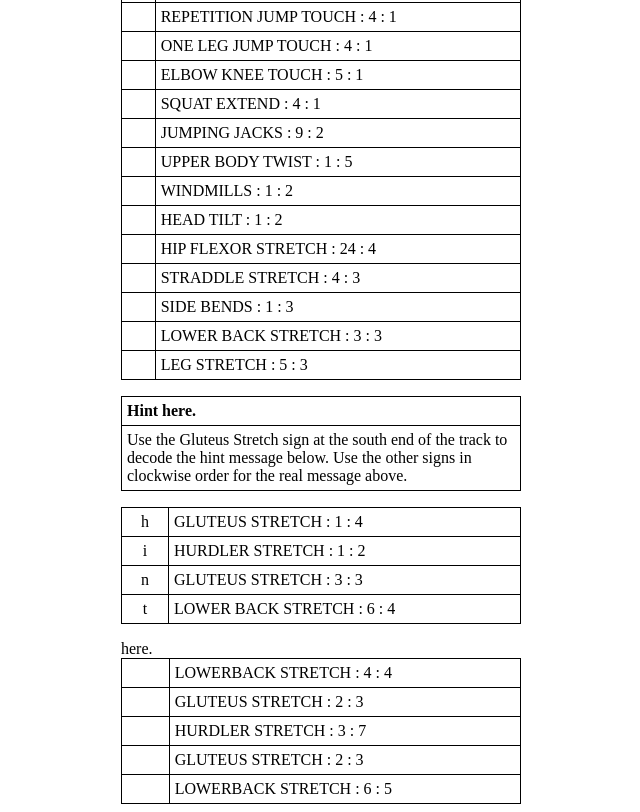
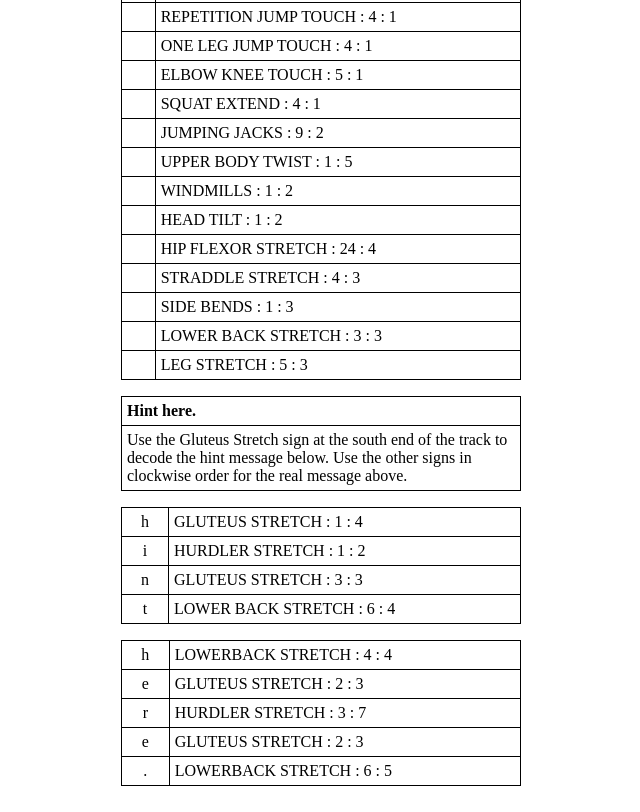
Before and after one commit to cogit18/Track, a plain HTML site: page index.html in a window 1280 px wide. Shown: the part 715-1527 px from the top of the page, without its empty margins (319-959 px from the left). Drawn offline with Linux system fonts and the light colour scheme.

Commit message:
Update index.html

```diff
--- a/index.html
+++ b/index.html
@@ -91,11 +91,11 @@
         </table>
         <p></p>
         <table>
-            <tr><td class="entry"><div contenteditable="true"></div></td>h<td>LOWERBACK STRETCH : 4 : 4</td></tr>
-            <tr><td class="entry"><div contenteditable="true"></div></td>e<td>GLUTEUS STRETCH : 2 : 3</td></tr>
-            <tr><td class="entry"><div contenteditable="true"></div></td>r<td>HURDLER STRETCH : 3 : 7</td></tr>
-            <tr><td class="entry"><div contenteditable="true"></div></td>e<td>GLUTEUS STRETCH : 2 : 3</td></tr>
-            <tr><td class="entry"><div contenteditable="true"></div></td>.<td>LOWERBACK STRETCH : 6 : 5</td></tr>
+            <tr><td class="entry"><div contenteditable="false">h</div></td><td>LOWERBACK STRETCH : 4 : 4</td></tr>
+            <tr><td class="entry"><div contenteditable="false">e</div></td><td>GLUTEUS STRETCH : 2 : 3</td></tr>
+            <tr><td class="entry"><div contenteditable="false">r</div></td><td>HURDLER STRETCH : 3 : 7</td></tr>
+            <tr><td class="entry"><div contenteditable="false">e</div></td><td>GLUTEUS STRETCH : 2 : 3</td></tr>
+            <tr><td class="entry"><div contenteditable="false">.</div></td><td>LOWERBACK STRETCH : 6 : 5</td></tr>
         </table>
     </div>
 </body>
```
